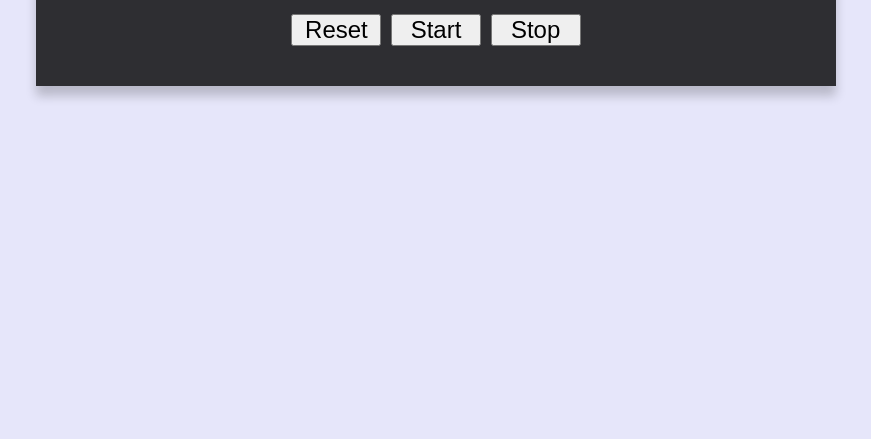
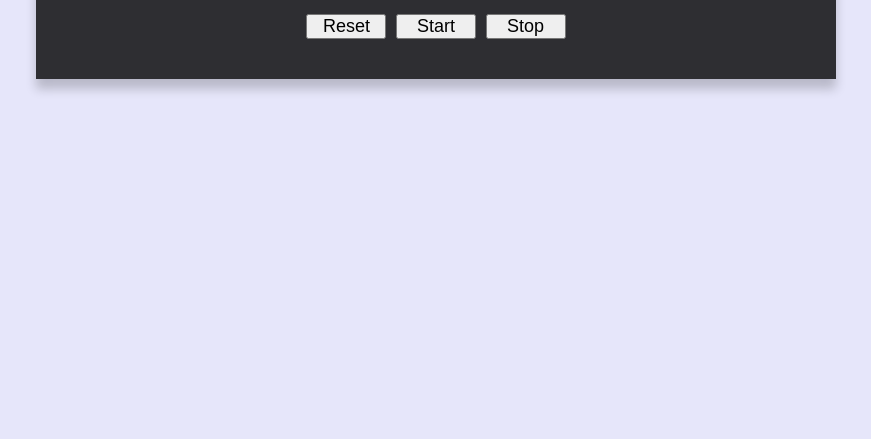
Before and after one commit to Juliedamsel/responsive-javaScript-stopWatch, a plain HTML site: page index.html in a window 1280 px wide. Shown: the part 361-800 px from the top of the page, without its empty margins (204-1075 px from the left). Drawn offline with nearby package versions, Linux system fonts and the light colour scheme.

Commit message:
changes made on index.css

```diff
--- a/index.css
+++ b/index.css
@@ -70,7 +70,7 @@ button:hover {
     }
 
     #start, #stop, #reset {
-        font-size: x-large;
+        font-size: large;
         width: 75px;
     }
 }
@@ -98,7 +98,7 @@ button:hover {
     }
 
     #start, #stop, #reset {
-             font-size: x-large;
-             width: 90px;
+             font-size: large;
+             width: 80px;
     }
 }
```
